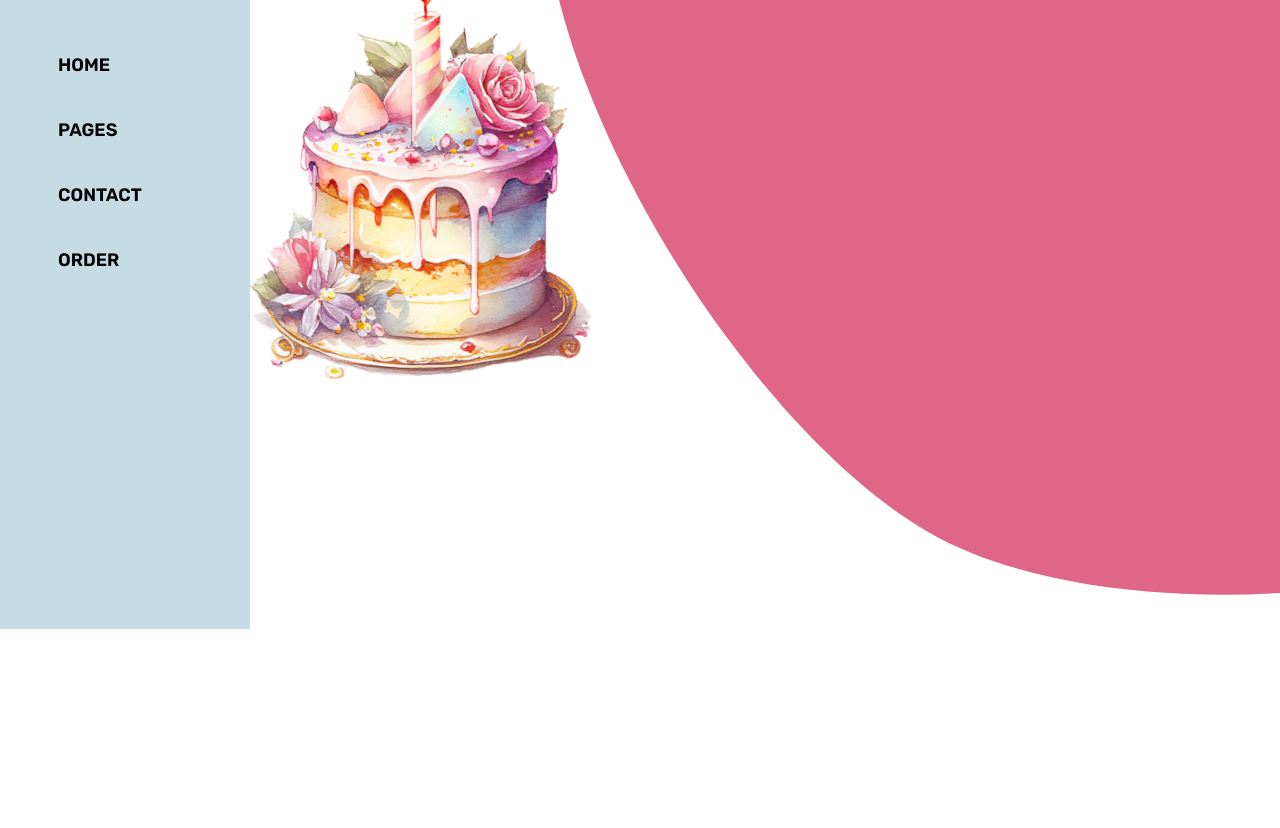
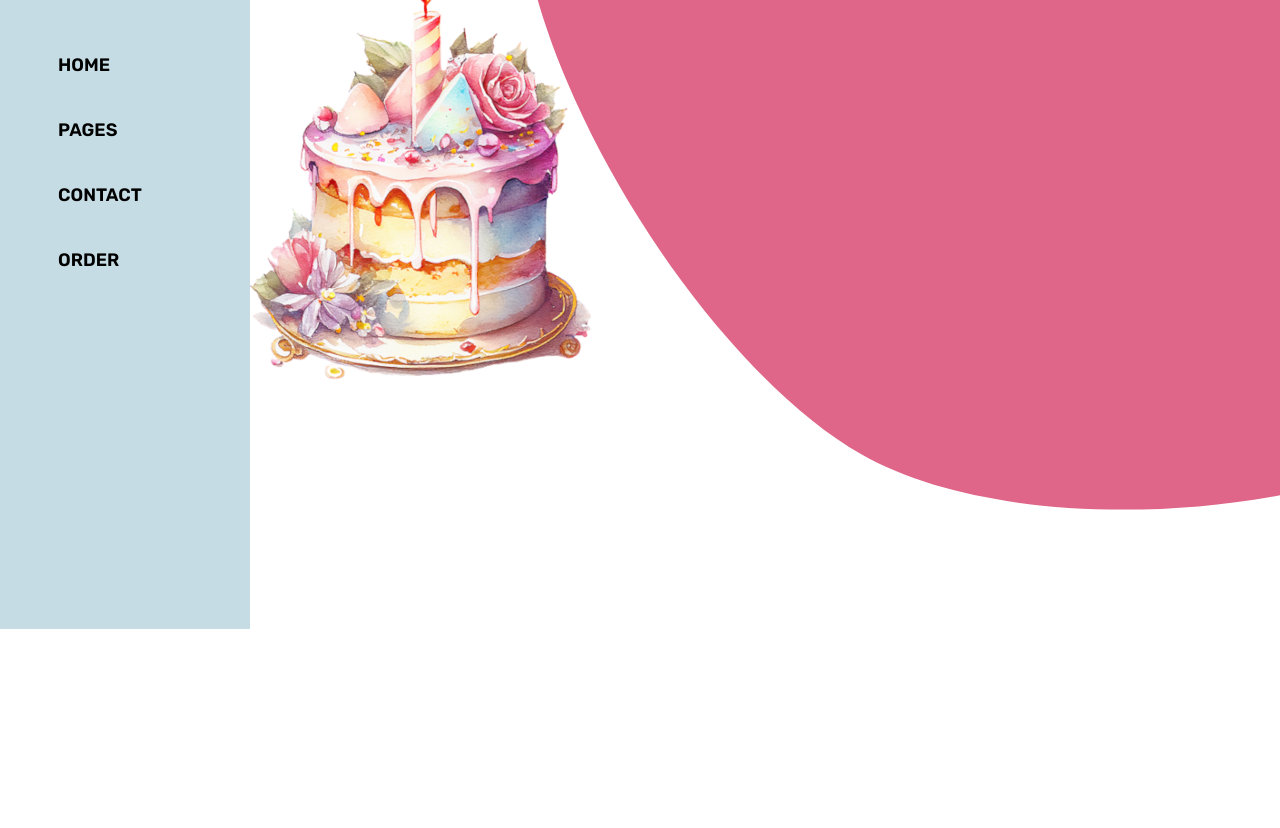
Before and after one commit to sawickipatryk/Landing-Page-Cake, a plain HTML site: page index.html in a window 1280 px wide. Shown: the part 171-999 px from the top of the page. After the commit the page ends 960 px from the top, so only its background shows below. Drawn offline with Linux system fonts and the light colour scheme.

Commit message:
changed height of pattern

```diff
--- a/index.html
+++ b/index.html
@@ -138,7 +138,7 @@
         </div>
         <svg
             width="1920"
-            height="1080"
+            height="960"
             viewBox="0 0 1920 1080"
             xmlns="http://www.w3.org/2000/svg"
         >
```
